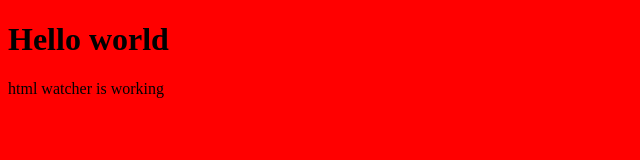
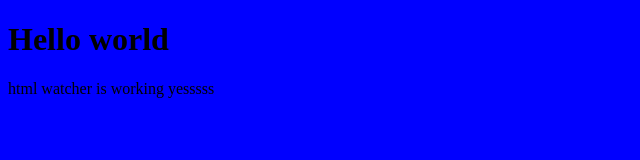
Before and after one commit to harrietgoddard/hg-portfolio, a website: page src/index.html in a window 1280 px wide. Shown: the whole page, without its empty margins (0-640 px from the left). Drawn offline with Linux system fonts and the light colour scheme.

Commit message:
default watcher is up and running

```diff
--- a/gulpfile.js
+++ b/gulpfile.js
@@ -74,4 +74,4 @@ gulp.task('watch-js', () => {
  * DEFAULT
  * run 'gulp' in the terminal to run this task
  */
-gulp.task('default', gulp.parallel('watch-css', 'watch-js'));
+gulp.task('default', gulp.parallel('watch-html', 'watch-css', 'watch-js'));
--- a/src/css/style.css
+++ b/src/css/style.css
@@ -1,2 +1,2 @@
 body {
-  background-color: red; }
+  background-color: blue; }
--- a/src/index.html
+++ b/src/index.html
@@ -17,7 +17,7 @@
     <body>
 
         <h1>Hello world</h1>
-        <p>html watcher is working</p>
+        <p>html watcher is working yesssss</p>
         <!-- CONTENT GOES HERE -->
 
 
--- a/src/js/scripts.js
+++ b/src/js/scripts.js
@@ -1,5 +1,5 @@
 ((d,w) => {
 
-    console.log("hey haz watcher is working");
+    console.log("hey haz watcher is working yesssss");
 
 })(document, window);
--- a/src/scss/main.scss
+++ b/src/scss/main.scss
@@ -1,3 +1,3 @@
 body {
-    background-color: red;
+    background-color: blue;
 }
```
Also changed, not shown: dist/css/style.css, dist/index.html, dist/js/scripts.js.
